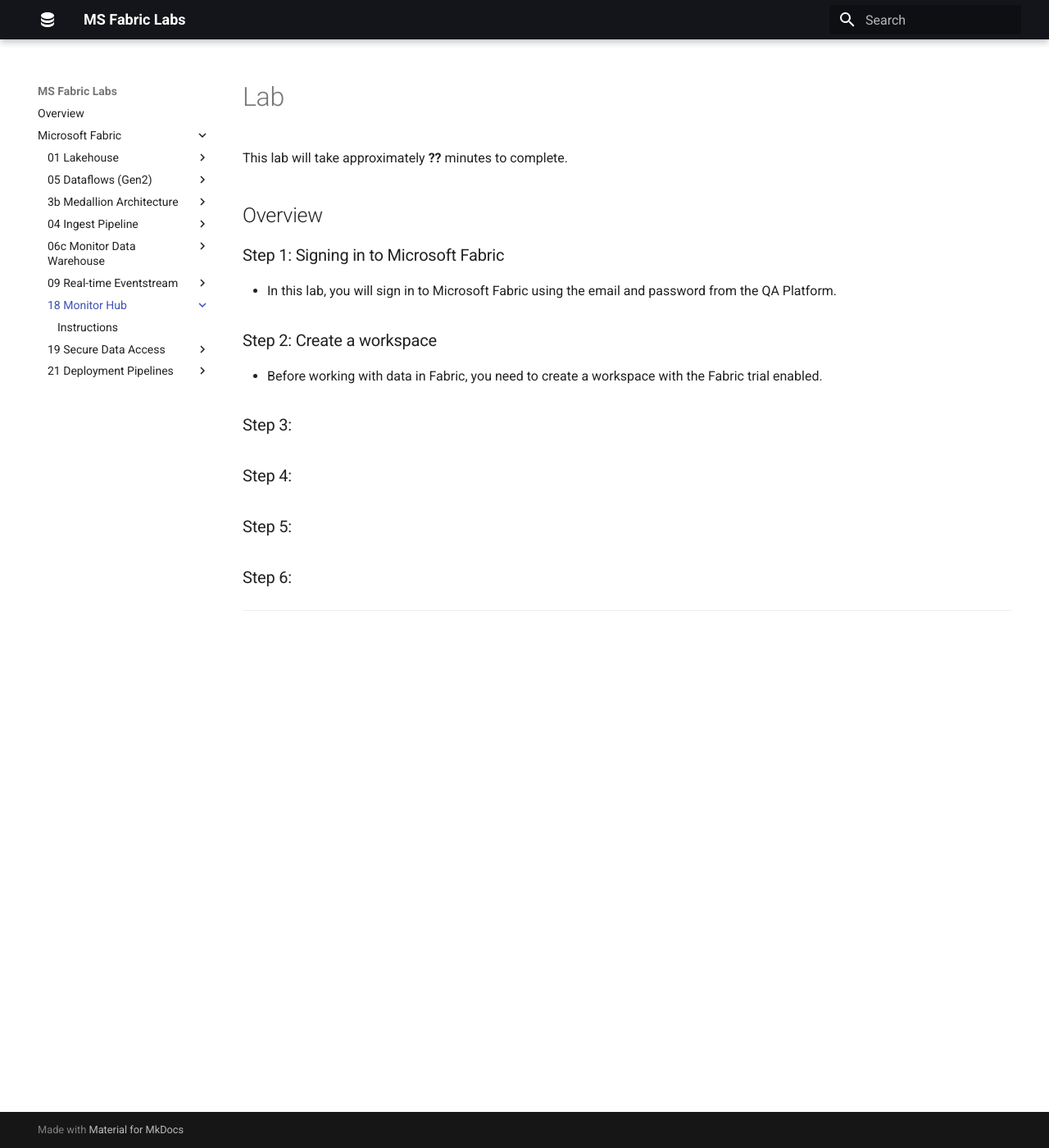
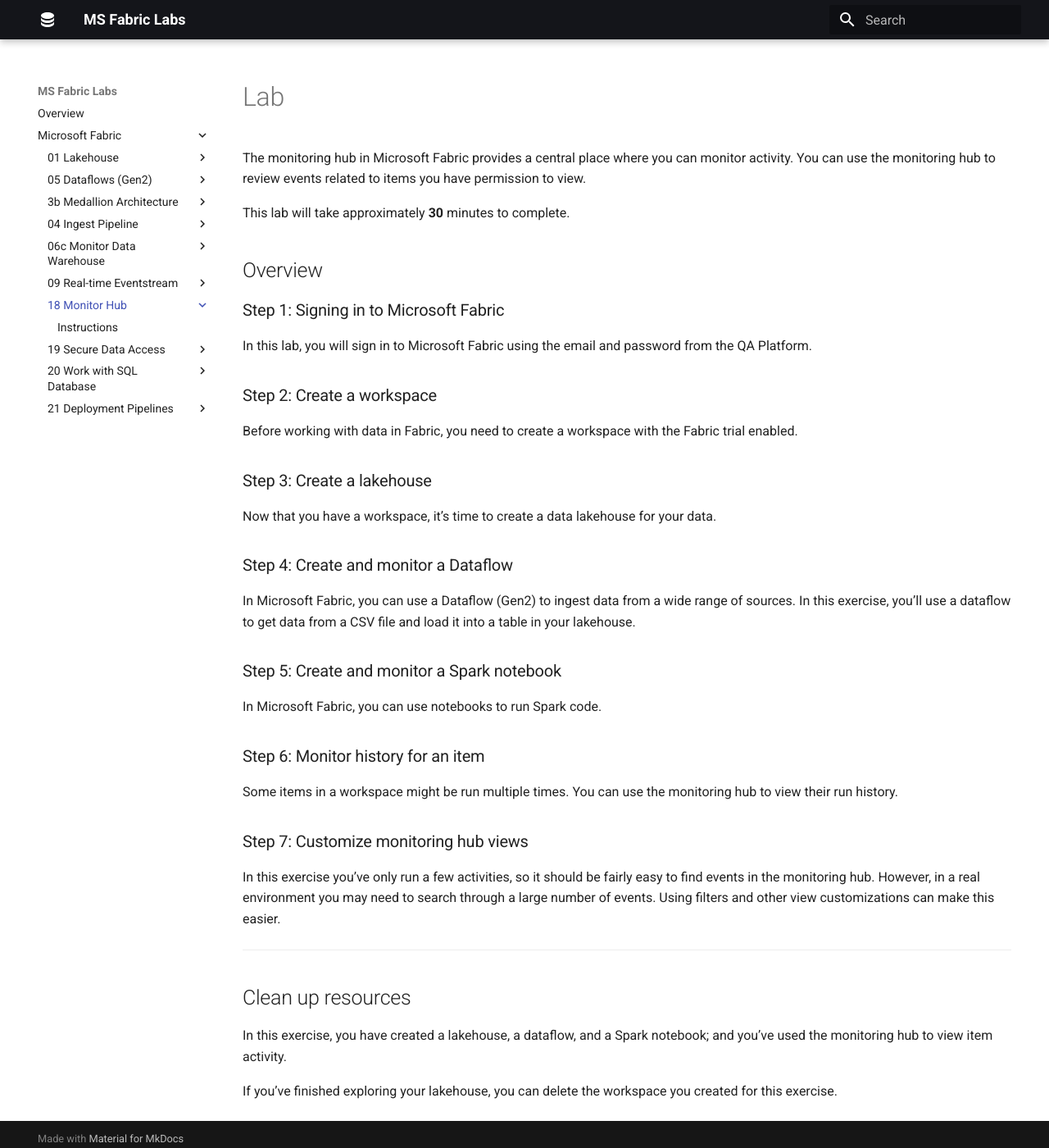
Before and after one commit to qaalabs/fabric, an MkDocs documentation site: the page built from docs/18-monitor-hub/index.md, in a window 1280 px wide and 1400 px high. Shown: the whole window at 82% size. Built offline with MkDocs 1.6.1 and Material for MkDocs 9.7.7, drawn with Linux system fonts in a browser that asks for light colours.

Commit message:
add lab 20

```diff
--- a/docs/18-monitor-hub/index.md
+++ b/docs/18-monitor-hub/index.md
@@ -1,24 +1,43 @@
 # Lab
 
+The monitoring hub in Microsoft Fabric provides a central place where you can monitor activity. You can use the monitoring hub to review events related to items you have permission to view.
 
-This lab will take approximately **??** minutes to complete.
+This lab will take approximately **30** minutes to complete.
 
 ## Overview
 
 ### Step 1: Signing in to Microsoft Fabric
 
-- In this lab, you will sign in to Microsoft Fabric using the email and password from the QA Platform.
+In this lab, you will sign in to Microsoft Fabric using the email and password from the QA Platform.
 
 ### Step 2: Create a workspace
 
-- Before working with data in Fabric, you need to create a workspace with the Fabric trial enabled.
+Before working with data in Fabric, you need to create a workspace with the Fabric trial enabled.
 
-### Step 3:
+### Step 3: Create a lakehouse
 
-### Step 4:
+Now that you have a workspace, it’s time to create a data lakehouse for your data.
 
-### Step 5:
+### Step 4: Create and monitor a Dataflow
 
-### Step 6:
+In Microsoft Fabric, you can use a Dataflow (Gen2) to ingest data from a wide range of sources. In this exercise, you’ll use a dataflow to get data from a CSV file and load it into a table in your lakehouse.
+
+### Step 5: Create and monitor a Spark notebook
+
+In Microsoft Fabric, you can use notebooks to run Spark code.
+
+### Step 6: Monitor history for an item
+
+Some items in a workspace might be run multiple times. You can use the monitoring hub to view their run history.
+
+### Step 7: Customize monitoring hub views
+
+In this exercise you’ve only run a few activities, so it should be fairly easy to find events in the monitoring hub. However, in a real environment you may need to search through a large number of events. Using filters and other view customizations can make this easier.
 
 ---
+
+## Clean up resources
+
+In this exercise, you have created a lakehouse, a dataflow, and a Spark notebook; and you’ve used the monitoring hub to view item activity.
+
+If you’ve finished exploring your lakehouse, you can delete the workspace you created for this exercise.
--- a/mkdocs.yml
+++ b/mkdocs.yml
@@ -7,30 +7,43 @@
   - Overview: index.md
 
   - "Microsoft Fabric":
+
     - "01 Lakehouse":
       - 01-lakehouse/index.md
       - Instructions: 01-lakehouse/instructions.md
+
     - "05 Dataflows (Gen2)":
       - 05-dataflows-gen2/index.md
       - Instructions: 05-dataflows-gen2/instructions.md
+
     - "3b Medallion Architecture":
       - 03b-medallion-lakehouse/index.md
       - Instructions: 03b-medallion-lakehouse/instructions.md
+
     - "04 Ingest Pipeline":
       - 04-ingest-pipeline/index.md
       - Instructions: 04-ingest-pipeline/instructions.md
+
     - "06c Monitor Data Warehouse":
       - 06c-monitor-data-warehouse/index.md
       - Instructions: 06c-monitor-data-warehouse/instructions.md
+
     - "09 Real-time Eventstream":
       - 09-real-time-analytics-eventstream/index.md
       - Instructions: 09-real-time-analytics-eventstream/instructions.md
+
     - "18 Monitor Hub":
       - 18-monitor-hub/index.md
       - Instructions: 18-monitor-hub/instructions.md
+
     - "19 Secure Data Access":
       - 19-secure-data-access/index.md
       - Instructions: 19-secure-data-access/instructions.md
+
+    - "20 Work with SQL Database":
+      - 20-work-with-database/index.md
+      - Instructions: 20-work-with-database/instructions.md
+
     - "21 Deployment Pipelines":
       - 21-deployment-pipelines/index.md
       - Instructions: 21-deployment-pipelines/instructions.md
```
Also changed, not shown: docs/09-real-time-analytics-eventstream/index.md (+26 -6 lines), docs/20-work-with-database/index.md (added, +39 -0 lines), docs/20-work-with-database/instructions.md (added, +228 -0 lines), docs/index.md (+7 -0 lines), docs/img/20-sql-database-sample.png (added).
